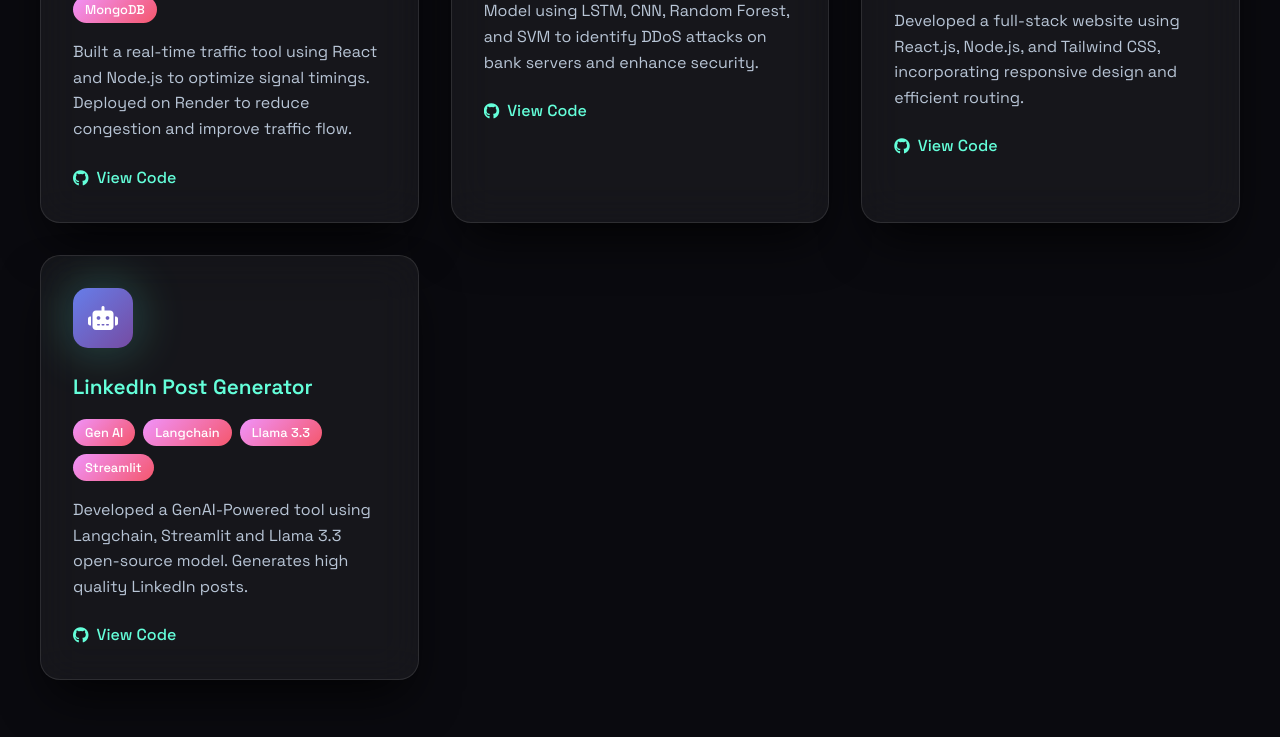
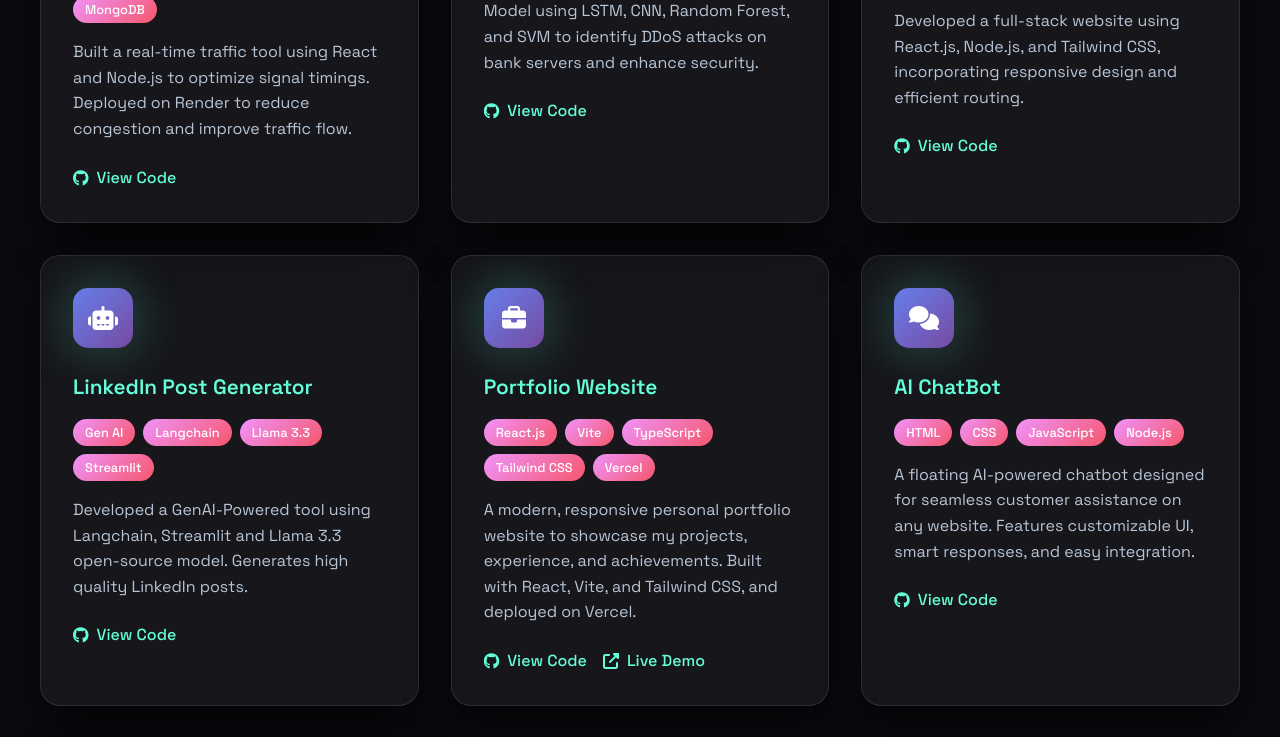
Before and after one commit to harsh-bablani/Portfolio, a React (Vite) app in the folder project/: page / in a window 1280 px wide. Shown: the part 5975-6712 px from the top of the page. Built offline with nearby package versions, Linux system fonts and the light colour scheme.

Commit message:
projects

```diff
--- a/project/src/App.tsx
+++ b/project/src/App.tsx
@@ -643,6 +643,86 @@
                 </div>
               </div>
             </div>
+
+            <div className="project-card">
+              <div className="card-glow"></div>
+              <div className="project-icon">
+                <i className="fas fa-briefcase"></i>
+              </div>
+              <div className="project-content">
+                <h3>Portfolio Website</h3>
+                <div className="project-tech">
+                  <span>React.js</span>
+                  <span>Vite</span>
+                  <span>TypeScript</span>
+                  <span>Tailwind CSS</span>
+                  <span>Vercel</span>
+                </div>
+                <p className="project-description">
+                  A modern, responsive personal portfolio website to showcase my projects, experience, and achievements. Built with React, Vite, and Tailwind CSS, and deployed on Vercel.
+                </p>
+                <div className="project-links">
+                  <a href="https://github.com/harsh-bablani/Portfolio.git" className="project-link" target="_blank" rel="noopener noreferrer">
+                    <i className="fab fa-github"></i>
+                    <span>View Code</span>
+                  </a>
+                  <a href="https://portfolio-three-opal-jqixh576gg.vercel.app/" className="project-link" target="_blank" rel="noopener noreferrer">
+                    <i className="fas fa-external-link-alt"></i>
+                    <span>Live Demo</span>
+                  </a>
+                </div>
+              </div>
+            </div>
+
+            <div className="project-card">
+              <div className="card-glow"></div>
+              <div className="project-icon">
+                <i className="fas fa-comments"></i>
+              </div>
+              <div className="project-content">
+                <h3>AI ChatBot</h3>
+                <div className="project-tech">
+                  <span>HTML</span>
+                  <span>CSS</span>
+                  <span>JavaScript</span>
+                  <span>Node.js</span>
+                </div>
+                <p className="project-description">
+                  A floating AI-powered chatbot designed for seamless customer assistance on any website. Features customizable UI, smart responses, and easy integration.
+                </p>
+                <div className="project-links">
+                  <a href="https://github.com/harsh-bablani/ChatBot.git" className="project-link" target="_blank" rel="noopener noreferrer">
+                    <i className="fab fa-github"></i>
+                    <span>View Code</span>
+                  </a>
+                </div>
+              </div>
+            </div>
+
+            <div className="project-card">
+              <div className="card-glow"></div>
+              <div className="project-icon">
+                <i className="fas fa-brain"></i>
+              </div>
+              <div className="project-content">
+                <h3>LearnChain-AI</h3>
+                <div className="project-tech">
+                  <span>TypeScript</span>
+                  <span>JavaScript</span>
+                  <span>AI</span>
+                  <span>Mentorship</span>
+                </div>
+                <p className="project-description">
+                  An AI-powered mentorship and learning platform, leveraging modern web technologies to connect learners with AI mentors and resources for personalized growth.
+                </p>
+                <div className="project-links">
+                  <a href="https://github.com/harsh-bablani/LearnChain-AI.git" className="project-link" target="_blank" rel="noopener noreferrer">
+                    <i className="fab fa-github"></i>
+                    <span>View Code</span>
+                  </a>
+                </div>
+              </div>
+            </div>
           </div>
         </div>
       </section>
```
